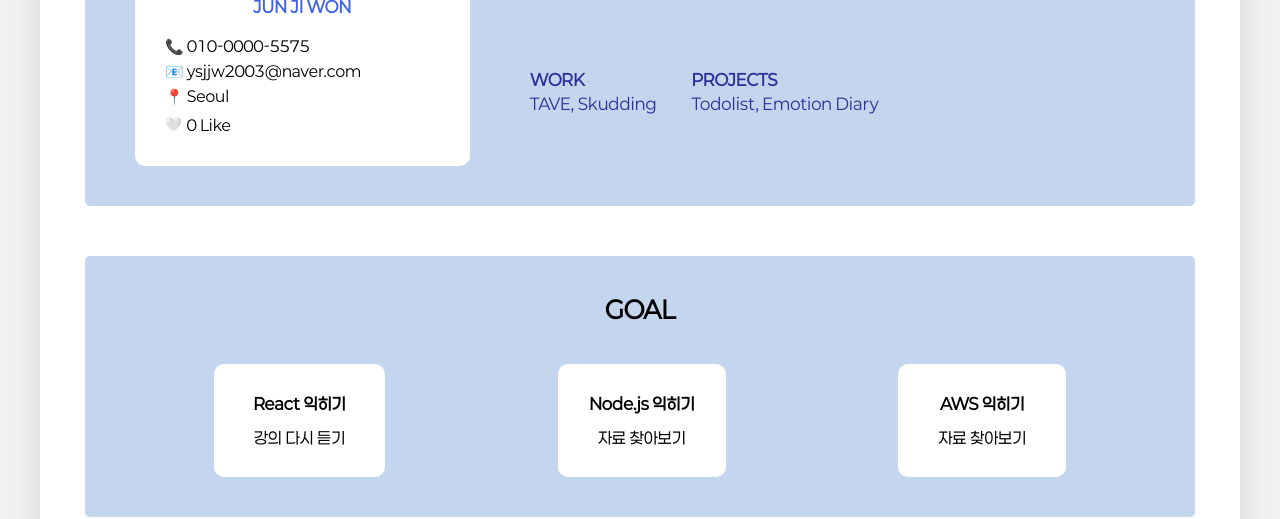
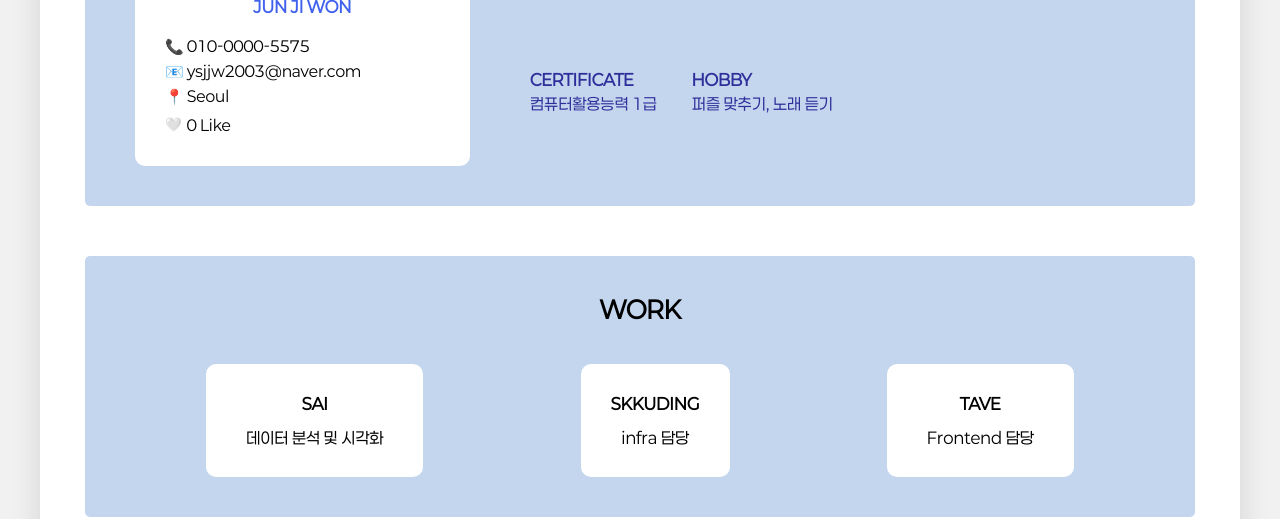
Before and after one commit to jiwonly/MyProfile, a React (Vite) app: page / in a window 1280 px wide. Shown: the part 758-1277 px from the top of the page. Built offline with nearby package versions, Linux system fonts and the light colour scheme.

Commit message:
FIX content

```diff
--- a/src/components/About.jsx
+++ b/src/components/About.jsx
@@ -45,8 +45,8 @@ const About = () => {
               "Python, C, C++, Java, Javascript, HTML, CSS, React, Node.js, express.js"
             }
           />
-          <AboutData title={"WORK"} content={"TAVE, Skudding"} />
-          <AboutData title={"PROJECTS"} content={"Todolist, Emotion Diary"} />
+          <AboutData title={"CERTIFICATE"} content={"컴퓨터활용능력 1급"} />
+          <AboutData title={"HOBBY"} content={"퍼즐 맞추기, 노래 듣기"} />
         </div>
       </div>
     </div>
--- a/src/components/Goal.jsx
+++ b/src/components/Goal.jsx
@@ -5,11 +5,14 @@ const Goal = () => {
   return (
     <div className="goal" id="goal">
       <div className="goal_title">
-        <h2>GOAL</h2>
+        <h2>WORK</h2>
         <div className="goal_list">
-          <GoalData title="React 익히기" content="강의 다시 듣기" />
-          <GoalData title="Node.js 익히기" content="자료 찾아보기" />
-          <GoalData title="AWS 익히기" content="자료 찾아보기" />
+          <GoalData
+            title="SAI"
+            content="데이터 분석 및 시각화"
+          />
+          <GoalData title="SKKUDING" content="infra 담당" />
+          <GoalData title="TAVE" content="Frontend 담당" />
         </div>
       </div>
     </div>
--- a/src/components/Header.jsx
+++ b/src/components/Header.jsx
@@ -33,7 +33,7 @@ const Header = () => {
             }}
             href="#goal"
           >
-            GOAL
+            WORK
           </a>
         </div>
         <div className="header_right_contact">
```
